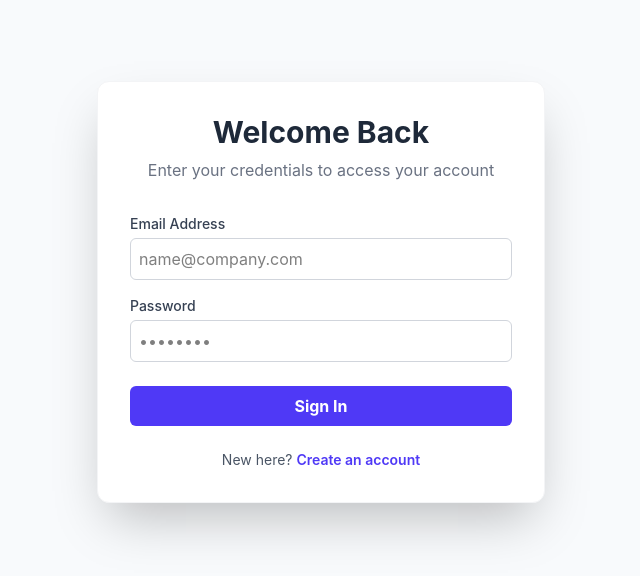
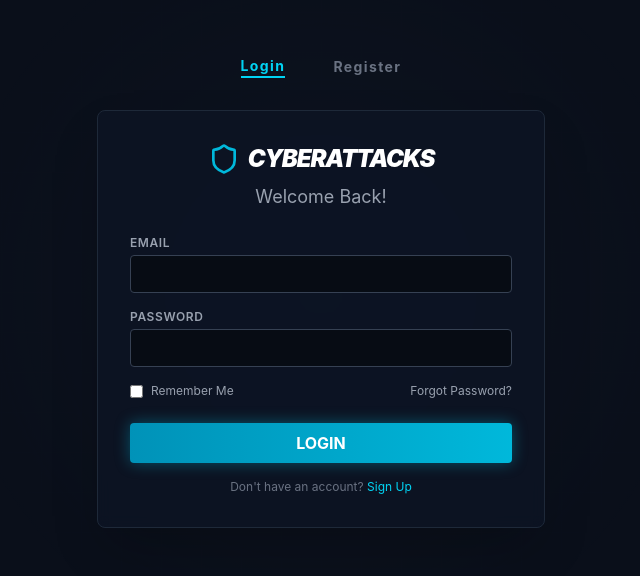
Before and after one commit to primecodestudio74-ui/CyberAttacks, a React app in the folder frontend/: page / in a window 1280 px wide. Shown: the part 108-684 px from the top of the page, without its empty margins (319-959 px from the left). Built offline with nearby package versions, Linux system fonts and the light colour scheme; the HTML template or start-up script is replaced by a standard one.

Commit message:
update 1.2

```diff
--- a/frontend/package.json
+++ b/frontend/package.json
@@ -12,6 +12,7 @@
   "dependencies": {
     "@tailwindcss/vite": "^4.2.2",
     "framer-motion": "^12.38.0",
+    "lucide-react": "^1.7.0",
     "react": "^19.2.0",
     "react-dom": "^19.2.0",
     "react-router-dom": "^7.13.2",
--- a/frontend/pages/AuthPage.jsx
+++ b/frontend/pages/AuthPage.jsx
@@ -1,94 +1,110 @@
-import React from 'react';
-import { BrowserRouter as Router, Routes, Route, Link, useNavigate } from 'react-router-dom';
-import HomePage from './HomePage';
+import React, { useState } from 'react';
+import { Shield, Lock, Mail, User } from 'lucide-react';
 
-// Reusable Input Component
-const AuthInput = ({ label, type, placeholder }) => (
-  <div className="mb-4 text-left">
-    <label className="block text-sm font-medium text-gray-700">{label}</label>
+const AuthPage = () => {
+  const [isLogin, setIsLogin] = useState(true);
+
+  return (
+    <div className="min-h-screen bg-[#0a0f1a] text-gray-100 flex flex-col items-center justify-center p-4 font-sans relative overflow-hidden">
+      {/* Background Decorative Elements */}
+      <div className="absolute inset-0 opacity-20 pointer-events-none">
+        <div className="absolute top-0 left-0 w-full h-full bg-[radial-gradient(circle_at_50%_50%,#1e293b_0%,transparent_50%)]" />
+        <div className="grid-bg w-full h-full opacity-10" />
+      </div>
+
+      <div className="w-full max-w-md z-10">
+        {/* Header Toggle */}
+        <div className="flex justify-center gap-12 mb-8 text-sm font-bold tracking-widest uppercase">
+          <button
+            onClick={() => setIsLogin(true)}
+            className={`transition-all ${isLogin ? 'text-cyan-400 border-b-2 border-cyan-400' : 'text-gray-500 hover:text-gray-300'}`}
+          >
+            Login
+          </button>
+          <button
+            onClick={() => setIsLogin(false)}
+            className={`transition-all ${!isLogin ? 'text-cyan-400 border-b-2 border-cyan-400' : 'text-gray-500 hover:text-gray-300'}`}
+          >
+            Register
+          </button>
+        </div>
+
+        {isLogin ? <LoginForm onSwitch={() => setIsLogin(false)} /> : <RegisterForm onSwitch={() => setIsLogin(true)} />}
+      </div>
+
+      <style jsx>{`
+        .grid-bg {
+          background-image: linear-gradient(to right, #1e293b 1px, transparent 1px),
+                            linear-gradient(to bottom, #1e293b 1px, transparent 1px);
+          background-size: 40px 40px;
+        }
+      `}</style>
+    </div>
+  );
+};
+
+const InputField = ({ label, type = "text", placeholder }) => (
+  <div className="mb-4">
+    <label className="block text-xs font-semibold mb-1 text-gray-400 uppercase tracking-wider">{label}</label>
     <input
       type={type}
-      className="w-full mt-1 p-2 border border-gray-300 rounded-md focus:ring-2 focus:ring-indigo-500 outline-none transition"
+      className="w-full bg-black/40 border border-gray-700 rounded-sm py-2 px-3 focus:outline-none focus:border-cyan-500 focus:ring-1 focus:ring-cyan-500 transition-all text-sm"
       placeholder={placeholder}
-      required
     />
   </div>
 );
 
-// --- LOGIN PAGE ---
-const LoginPage = () => {
-  const navigate = useNavigate();
+const LoginForm = ({ onSwitch }) => (
+  <div className="bg-[#0d1525]/80 border border-gray-800 p-8 rounded-lg shadow-2xl backdrop-blur-sm relative">
+    <div className="flex flex-col items-center mb-6">
+      <div className="flex items-center gap-2 mb-2">
+        <Shield className="text-cyan-500 w-8 h-8" />
+        <h2 className="text-2xl font-black tracking-tighter text-white uppercase italic">Cyberattacks</h2>
+      </div>
+      <p className="text-gray-400 text-lg">Welcome Back!</p>
+    </div>
 
-  const handleLogin = (e) => {
-    e.preventDefault();
-    // Logic for authentication goes here
-    navigate('/home');
-  };
+    <form>
+      <InputField label="Email" type="email" />
+      <InputField label="Password" type="password" />
 
-  return (
-    <div className="max-w-md w-full bg-white rounded-xl shadow-2xl p-8 border border-gray-100">
-      <h2 className="text-3xl font-bold text-gray-800 text-center mb-2">Welcome Back</h2>
-      <p className="text-gray-500 text-center mb-8">Enter your credentials to access your account</p>
+      <div className="flex justify-between items-center text-xs mb-6 text-gray-400">
+        <label className="flex items-center gap-2 cursor-pointer">
+          <input type="checkbox" className="accent-cyan-500" /> Remember Me
+        </label>
+        <a href="#" className="hover:text-cyan-400 transition-colors">Forgot Password?</a>
+      </div>
 
-      <form onSubmit={handleLogin}>
-        <AuthInput label="Email Address" type="email" placeholder="name@company.com" />
-        <AuthInput label="Password" type="password" placeholder="••••••••" />
-
-        <button type="submit" className="w-full bg-indigo-600 hover:bg-indigo-700 text-white font-bold py-2 rounded-md transition duration-200 mt-2">
-          Sign In
+      <button className="w-full bg-gradient-to-r from-cyan-600 to-cyan-500 hover:from-cyan-500 hover:to-cyan-400 text-white font-bold py-2 rounded shadow-[0_0_15px_rgba(6,182,212,0.4)] transition-all transform active:scale-95 mb-4">
+        LOGIN
       </button>
     </form>
 
-      <p className="mt-6 text-center text-sm text-gray-600">
-        New here? <Link to="/signup" className="text-indigo-600 font-semibold hover:underline">Create an account</Link>
+    <p className="text-center text-xs text-gray-500">
+      Don't have an account? <span onClick={onSwitch} className="text-cyan-400 cursor-pointer hover:underline">Sign Up</span>
     </p>
   </div>
 );
-};
 
-// --- SIGNUP PAGE ---
-const SignupPage = () => {
-  const navigate = useNavigate();
+const RegisterForm = ({ onSwitch }) => (
+  <div className="bg-[#0d1525]/80 border border-gray-800 p-8 rounded-lg shadow-2xl backdrop-blur-sm">
+    <h2 className="text-xl font-bold text-center mb-6 text-white uppercase tracking-wide">Create Your Account</h2>
 
-  const handleSignup = (e) => {
-    e.preventDefault();
-    navigate('/home');
-  };
+    <form>
+      <InputField label="Full Name" />
+      <InputField label="Email Address" type="email" />
+      <InputField label="Password" type="password" />
+      <InputField label="Confirm Password" type="password" />
 
-  return (
-    <div className="max-w-md w-full bg-white rounded-xl shadow-2xl p-8 border border-gray-100">
-      <h2 className="text-3xl font-bold text-gray-800 text-center mb-2">Get Started</h2>
-      <p className="text-gray-500 text-center mb-8">Create a free account and start building</p>
-
-      <form onSubmit={handleSignup}>
-        <AuthInput label="Full Name" type="text" placeholder="Jane Doe" />
-        <AuthInput label="Email Address" type="email" placeholder="name@company.com" />
-        <AuthInput label="Password" type="password" placeholder="••••••••" />
-
-        <button type="submit" className="w-full bg-green-600 hover:bg-green-700 text-white font-bold py-2 rounded-md transition duration-200 mt-2">
-          Create Account
+      <button className="w-full bg-gradient-to-r from-cyan-600 to-cyan-500 hover:from-cyan-500 hover:to-cyan-400 text-white font-bold py-2 rounded shadow-[0_0_15px_rgba(6,182,212,0.4)] transition-all transform active:scale-95 mt-4 mb-4">
+        SIGN UP
       </button>
     </form>
 
-      <p className="mt-6 text-center text-sm text-gray-600">
-        Already have an account? <Link to="/login" className="text-indigo-600 font-semibold hover:underline">Log in</Link>
+    <p className="text-center text-xs text-gray-500">
+      Already have an account? <span onClick={onSwitch} className="text-cyan-400 cursor-pointer hover:underline">Login</span>
     </p>
   </div>
 );
-};
 
-// --- MAIN APP ---
-export default function App() {
-  return (
-    <Router>
-      <div className="min-h-screen bg-slate-50 flex items-center justify-center p-4 font-sans">
-        <Routes>
-          <Route path="/" element={<LoginPage />} />
-          <Route path="/login" element={<LoginPage />} />
-          <Route path="/signup" element={<SignupPage />} />
-          <Route path="/home" element={<HomePage />} />
-        </Routes>
-      </div>
-    </Router>
-  );
-}
+export default AuthPage;
```
Also changed, not shown: 1 other file (tests, documents, lock files or other folders). Lines whose indentation alone changed are shown as unchanged.
